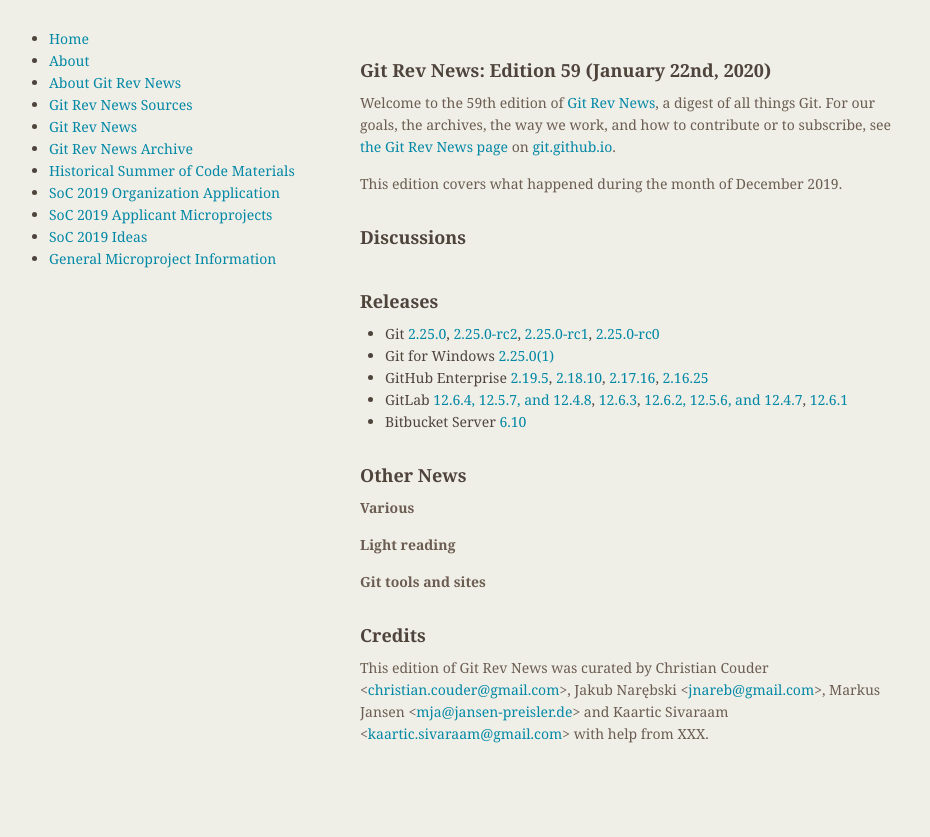
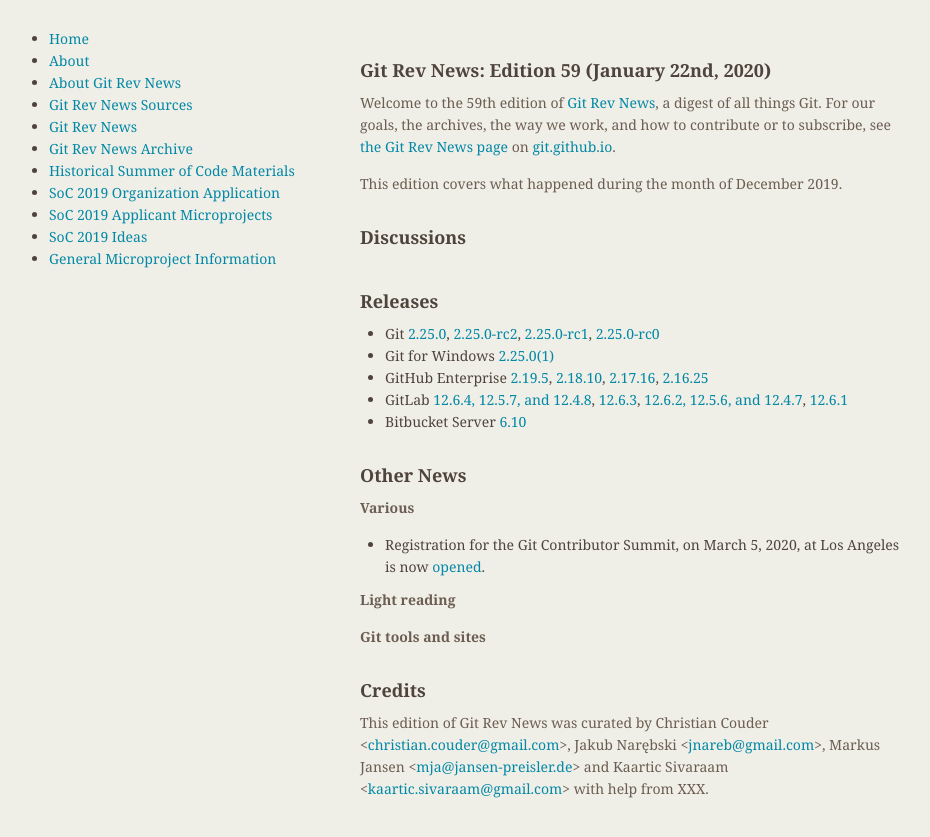
Before and after one commit to git/git.github.io, a Jekyll site: the page built from rev_news/drafts/edition-59.md, in a window 1280 px wide. Shown: the top 837 px of the page, without its empty margins (174-1104 px from the left). Built offline with Jekyll 4.4.1, drawn with Linux system fonts in a browser that asks for light colours.

Commit message:
rn-59: add Git Contributor Summit news

```diff
--- a/rev_news/drafts/edition-59.md
+++ b/rev_news/drafts/edition-59.md
@@ -54,6 +54,8 @@
 
 __Various__
 
+* Registration for the Git Contributor Summit, on March 5, 2020, at
+  Los Angeles is now [opened](https://public-inbox.org/git/20200115200532.GA4101552@coredump.intra.peff.net/).
 
 __Light reading__
 
```
